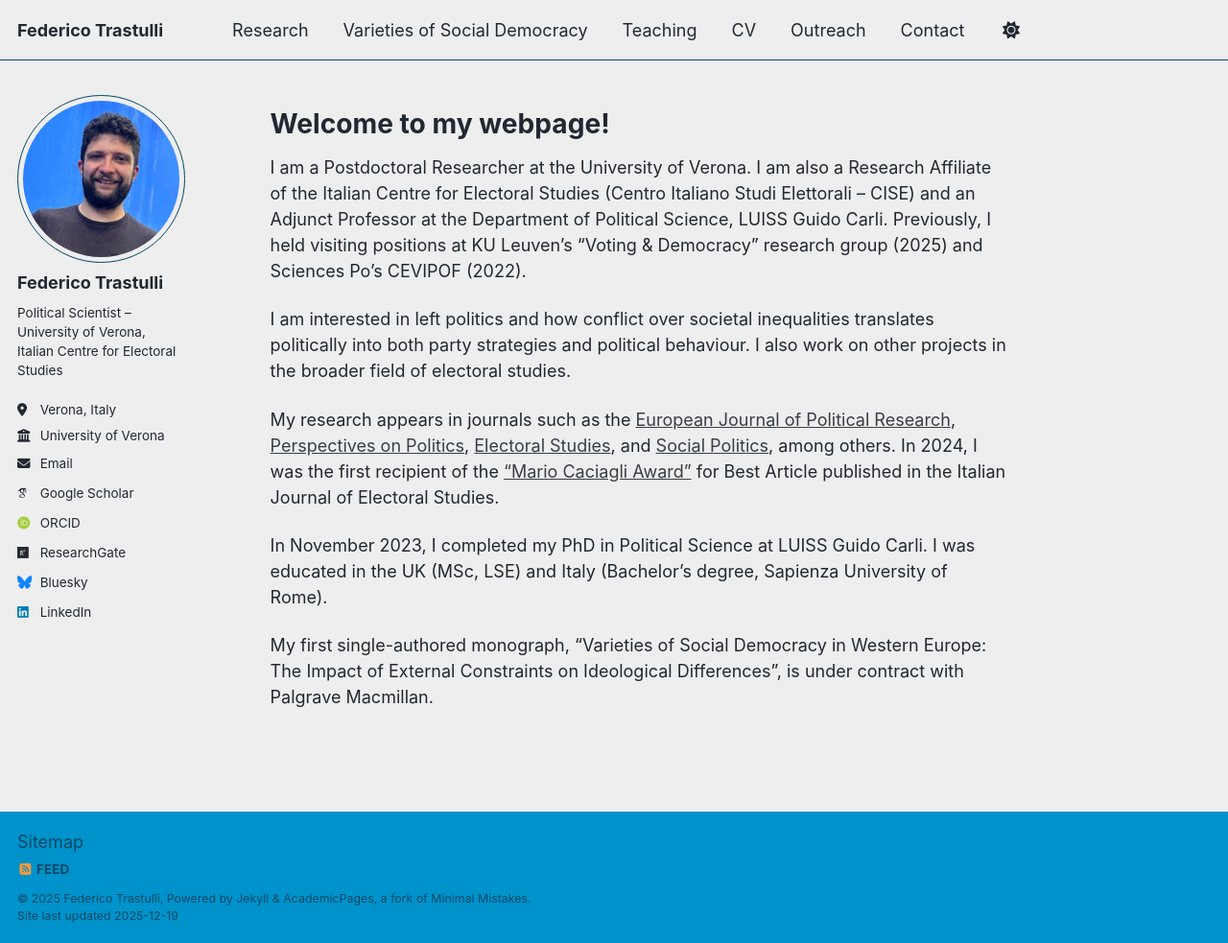
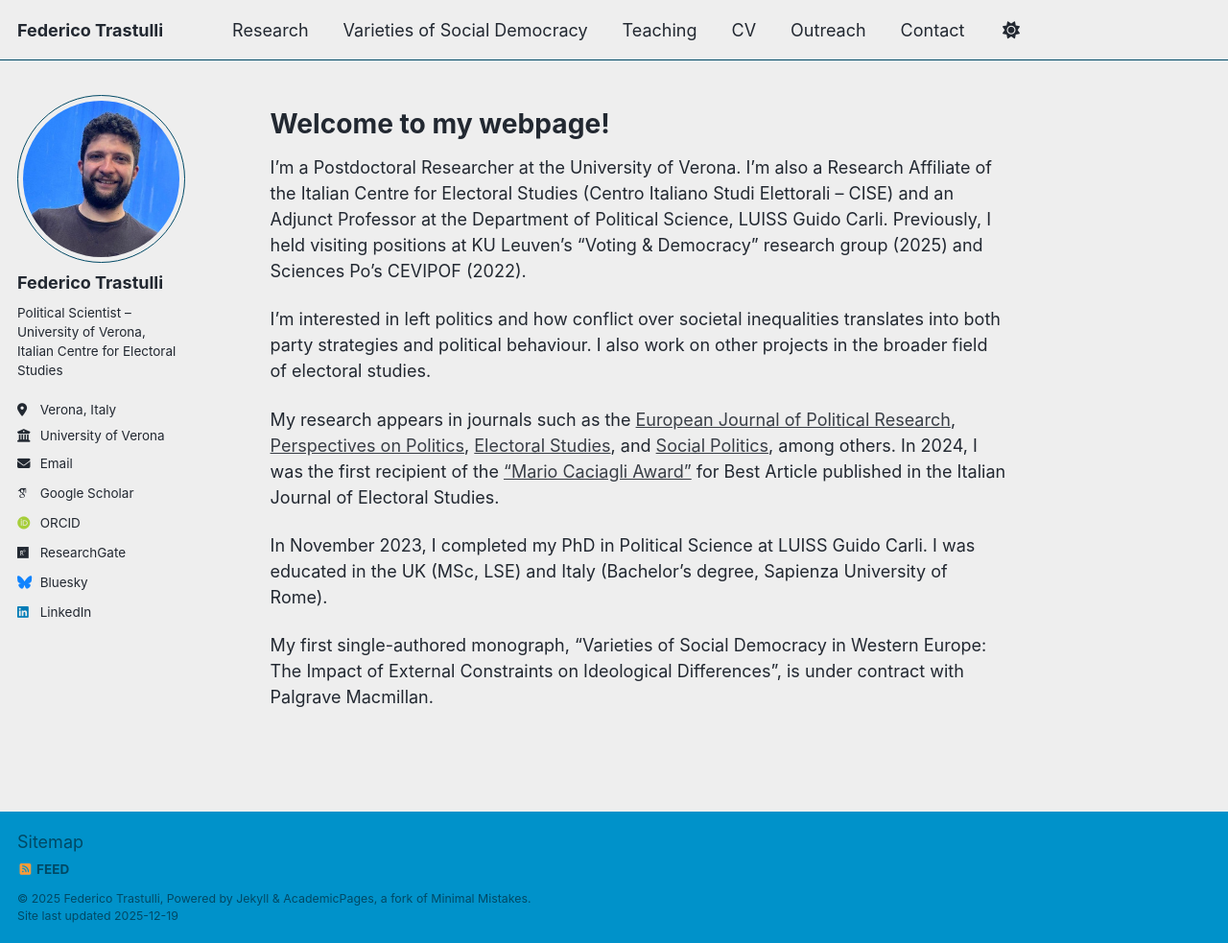
Before and after one commit to federicotrastulli/federicotrastulli.github.io, a Jekyll site: the page built from _pages/about.md, in a window 1280 px wide and 983 px high. Shown: the whole window at 96% size. Built offline with Jekyll 4.4.1, drawn with Linux system fonts in a browser that asks for light colours; some web fonts are replaced; a script bundle is joined from its source files by our own code; library files that are not in the unit come from our copies.

Commit message:
Update about.md

```diff
--- a/_pages/about.md
+++ b/_pages/about.md
@@ -9,9 +9,9 @@ redirect_from:
 
 # Welcome to my webpage!
 
-I am a Postdoctoral Researcher at the University of Verona. I am also a Research Affiliate of the Italian Centre for Electoral Studies (Centro Italiano Studi Elettorali – CISE) and an Adjunct Professor at the Department of Political Science, LUISS Guido Carli. Previously, I held visiting positions at KU Leuven's "Voting & Democracy" research group (2025) and Sciences Po's CEVIPOF (2022).
+I'm a Postdoctoral Researcher at the University of Verona. I'm also a Research Affiliate of the Italian Centre for Electoral Studies (Centro Italiano Studi Elettorali – CISE) and an Adjunct Professor at the Department of Political Science, LUISS Guido Carli. Previously, I held visiting positions at KU Leuven's "Voting & Democracy" research group (2025) and Sciences Po's CEVIPOF (2022).
 
-I am interested in left politics and how conflict over societal inequalities translates politically into both party strategies and political behaviour. I also work on other projects in the broader field of electoral studies.
+I'm interested in left politics and how conflict over societal inequalities translates into both party strategies and political behaviour. I also work on other projects in the broader field of electoral studies.
 
 My research appears in journals such as the [European Journal of Political Research](https://www.cambridge.org/core/journals/european-journal-of-political-research/article/who-prioritises-what-determinants-and-measurement-of-voters-issue-prioritisation/E85C711B0698149F280FA000C70A5E66), [Perspectives on Politics](https://www.cambridge.org/core/journals/perspectives-on-politics/article/left-governmental-power-and-the-reduction-of-inequalities-in-western-europe-18712020/ED555D70627A4A3D57B2BD9B708C5F55), [Electoral Studies](https://www.sciencedirect.com/science/article/pii/S026137942500112X), and [Social Politics](https://academic.oup.com/sp/advance-article/doi/10.1093/sp/jxae035/7965949), among others. In 2024, I was the first recipient of the ["Mario Caciagli Award"](https://oaj.fupress.net/index.php/qoe/announcement/view/133) for Best Article published in the Italian Journal of Electoral Studies.
 
```
